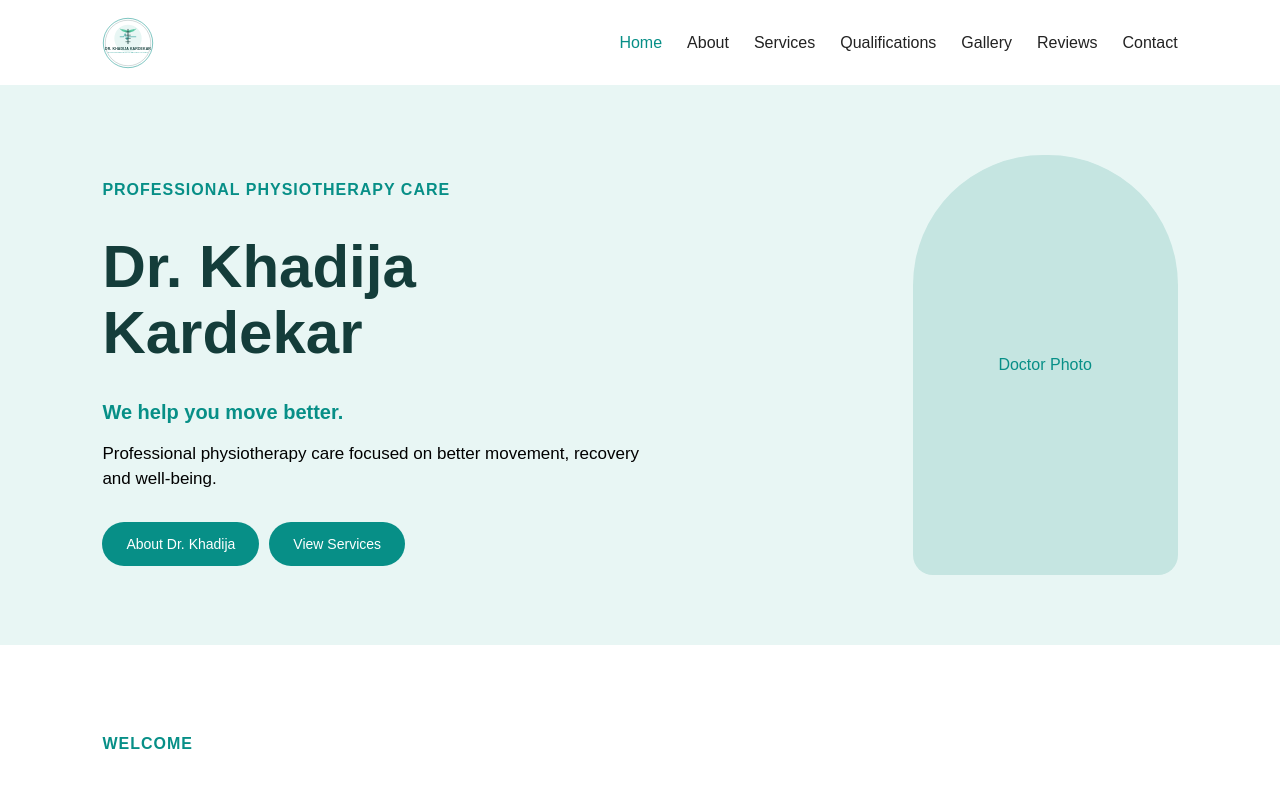
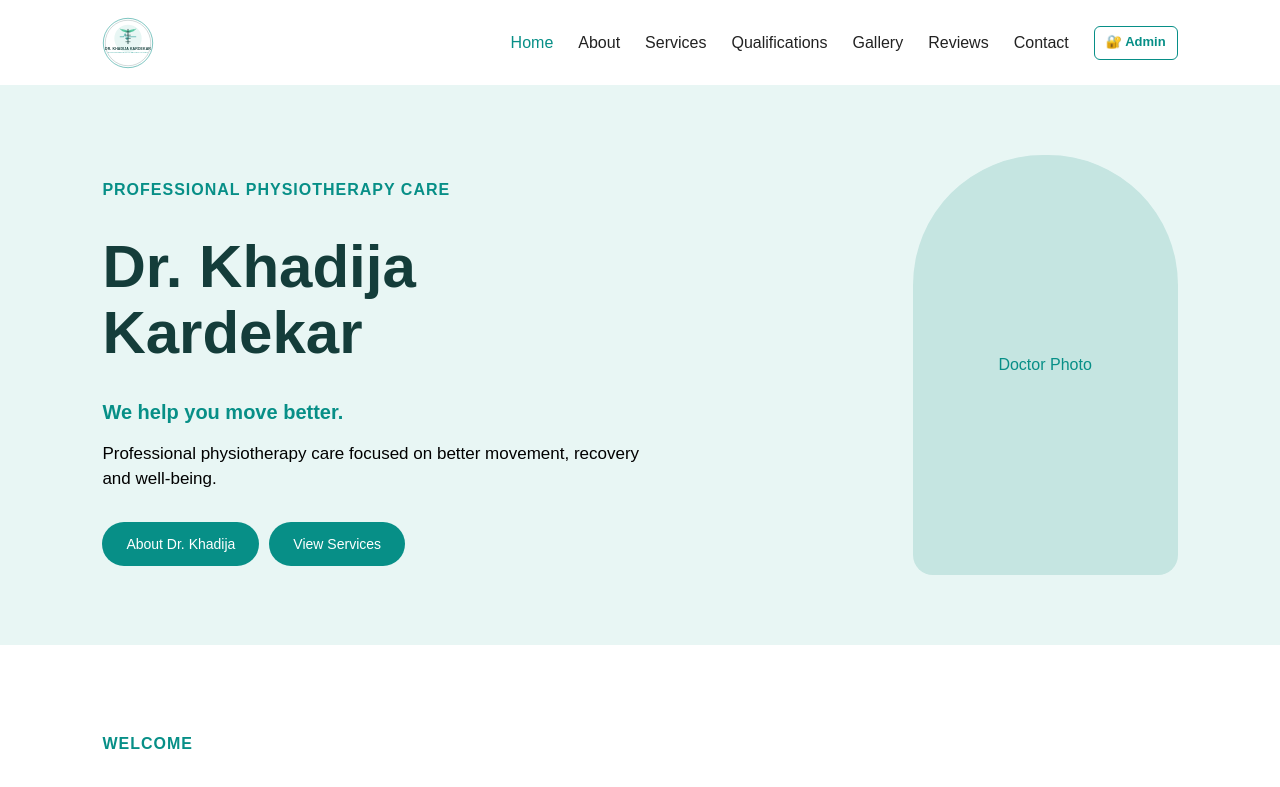
Before and after one commit to khandaniyalcs242504-collab/Physio-website, an Angular app in the folder physio-website/: page / in a window 1280 px wide. Shown: the top 787 px of the page. Built offline with nearby package versions, Linux system fonts and the light colour scheme; no server answers.

Commit message:
Add admin login link to navbar

```diff
--- a/physio-website/src/app/home/home.css
+++ b/physio-website/src/app/home/home.css
@@ -66,6 +66,36 @@ nav h2 {
 
 .links a.active {
   color: #078f87;
+}
+
+
+/* =========================
+   ADMIN LOGIN
+========================= */
+
+.links .admin-link {
+  padding: 7px 11px;
+
+  border-radius: 6px;
+
+  color: #078f87;
+
+  font-size: 13px;
+  font-weight: 600;
+
+  border: 1px solid #078f87;
+
+  transition: all 0.3s ease;
+}
+
+.links .admin-link:hover {
+  background: #078f87;
+  color: white;
+}
+
+.links .admin-link.active {
+  background: #078f87;
+  color: white;
 }
 
 
--- a/physio-website/src/app/home/home.html
+++ b/physio-website/src/app/home/home.html
@@ -17,6 +17,8 @@
     <a href="/reviews" routerLink="/reviews" routerLinkActive="active">Reviews</a>
 
     <a href="/contact" routerLink="/contact" routerLinkActive="active">Contact</a>
+
+    <a routerLink="/admin-login" class="admin-link" title="Admin Login">🔐 Admin</a>
 
   </div>
 
```
